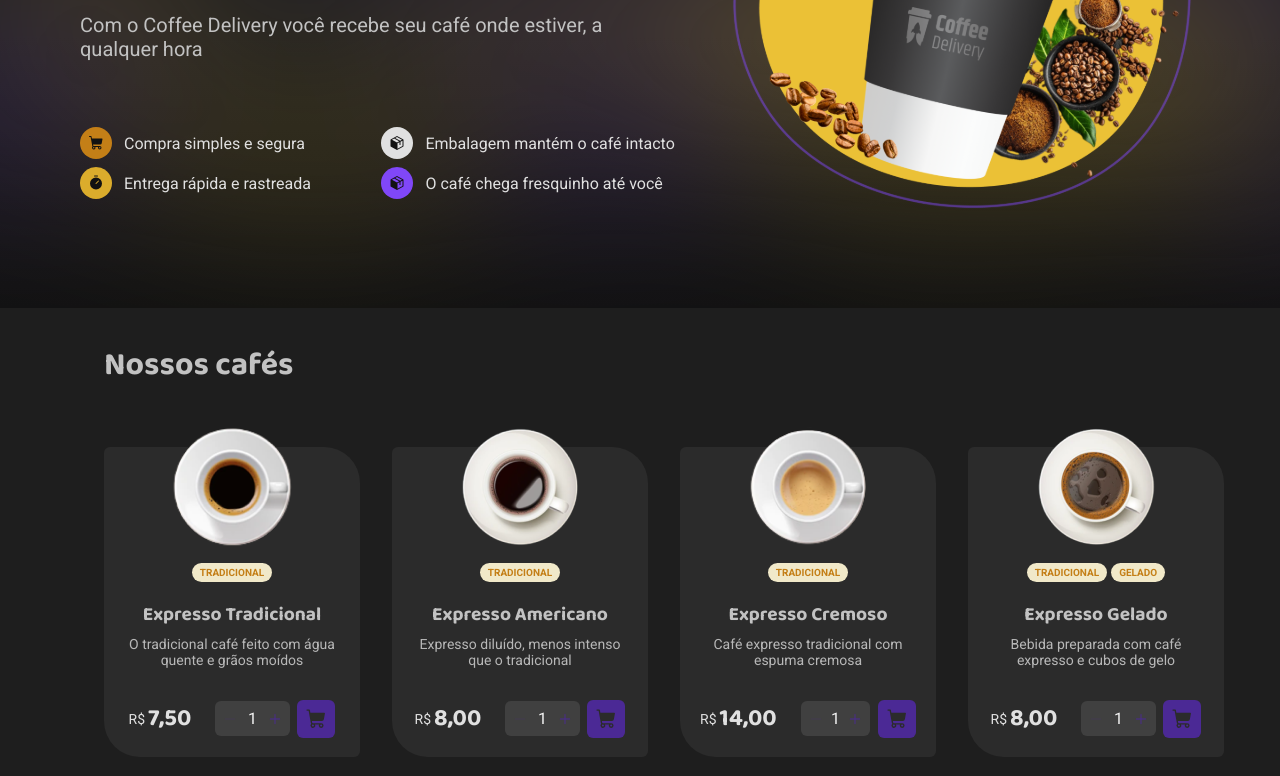
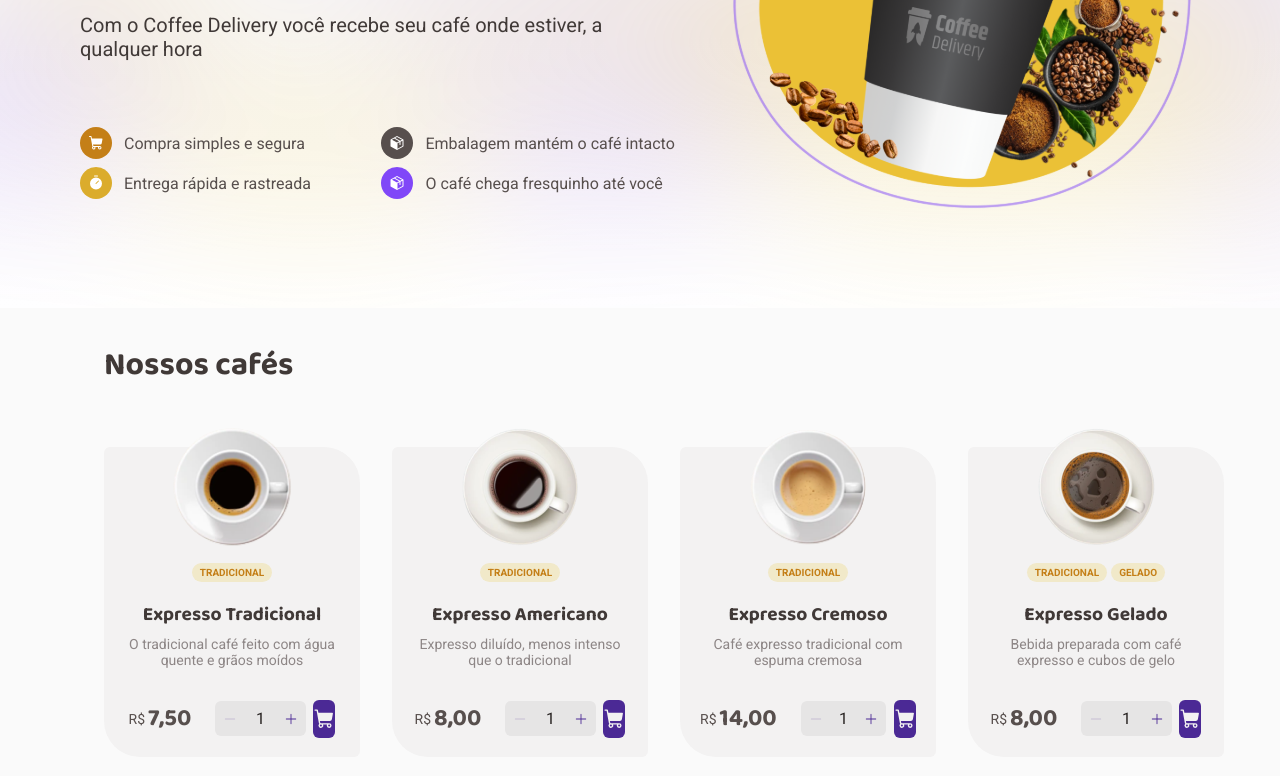
Before and after one commit to DJeanS03/Coffee-Delivery---ignite, a React (Vite) app: page / in a window 1280 px wide. Shown: the part 340-1116 px from the top of the page. Built offline with nearby package versions, Linux system fonts and the light colour scheme; no server answers.

Commit message:
small fixes

```diff
--- a/src/components/QuantityInput/styles.ts
+++ b/src/components/QuantityInput/styles.ts
@@ -5,12 +5,12 @@ interface QuantityInputContainerProps {
 }
 
 export const QuantityInputContainer = styled.div<QuantityInputContainerProps>`
-  flex: 1;
   background: ${({ theme }) => theme.colors["base-button"]};
   border-radius: 6px;
   display: flex;
   align-items: center;
   justify-content: space-between;
+
 
   input {
     text-align: center;
@@ -37,8 +37,8 @@ export const QuantityInputContainer = styled.div<QuantityInputContainerProps>`
 `;
 
 export const IconWrapper = styled.button`
-  height: 0.875rem;
-  width: 0.875rem;
+  min-height: 0.875rem;
+  min-width: 0.875rem;
   background: none;
   color: ${({ theme }) => theme.colors["brand-purple-dark"]};
   transition: 0.4s;
--- a/src/styles/themes/default.ts
+++ b/src/styles/themes/default.ts
@@ -1,6 +1,6 @@
 export const defaultTheme = {
   colors: {
-    "base-white": "#121212",
+    /* "base-white": "#121212",
     "base-background": "#1E1E1E",
     "base-card": "#2B2B2B",
     "base-input": "#333333",
@@ -9,9 +9,9 @@ export const defaultTheme = {
     "base-label": "#B8B8B8",
     "base-text": "#E0E0E0",
     "base-subtitle": "#C2C2C2",
-    "base-title": "#F5F5F5",
+    "base-title": "#F5F5F5", */
 
-   /*  "base-white": "#FFFFFF",
+    "base-white": "#FFFFFF",
     "base-background": "#FAFAFA",
     "base-card": "#F3F2F2",
     "base-input": "#EDEDED",
@@ -20,7 +20,7 @@ export const defaultTheme = {
     "base-label": "#8D8686",
     "base-text": "#574F4D",
     "base-subtitle": "#403937",
-    "base-title": "#272221", */
+    "base-title": "#272221",
 
     /* "base-white": "#1F1F1F",
     "base-background": "#1C1C1C",
```
